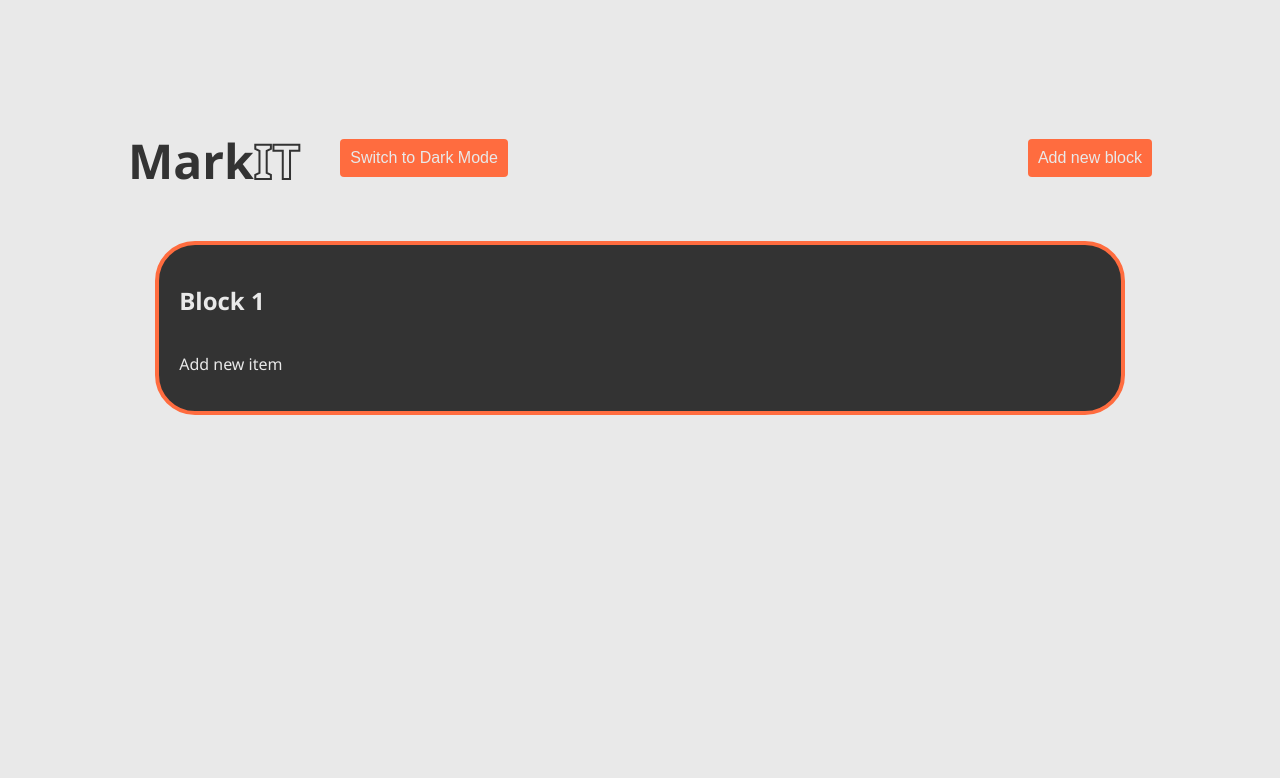
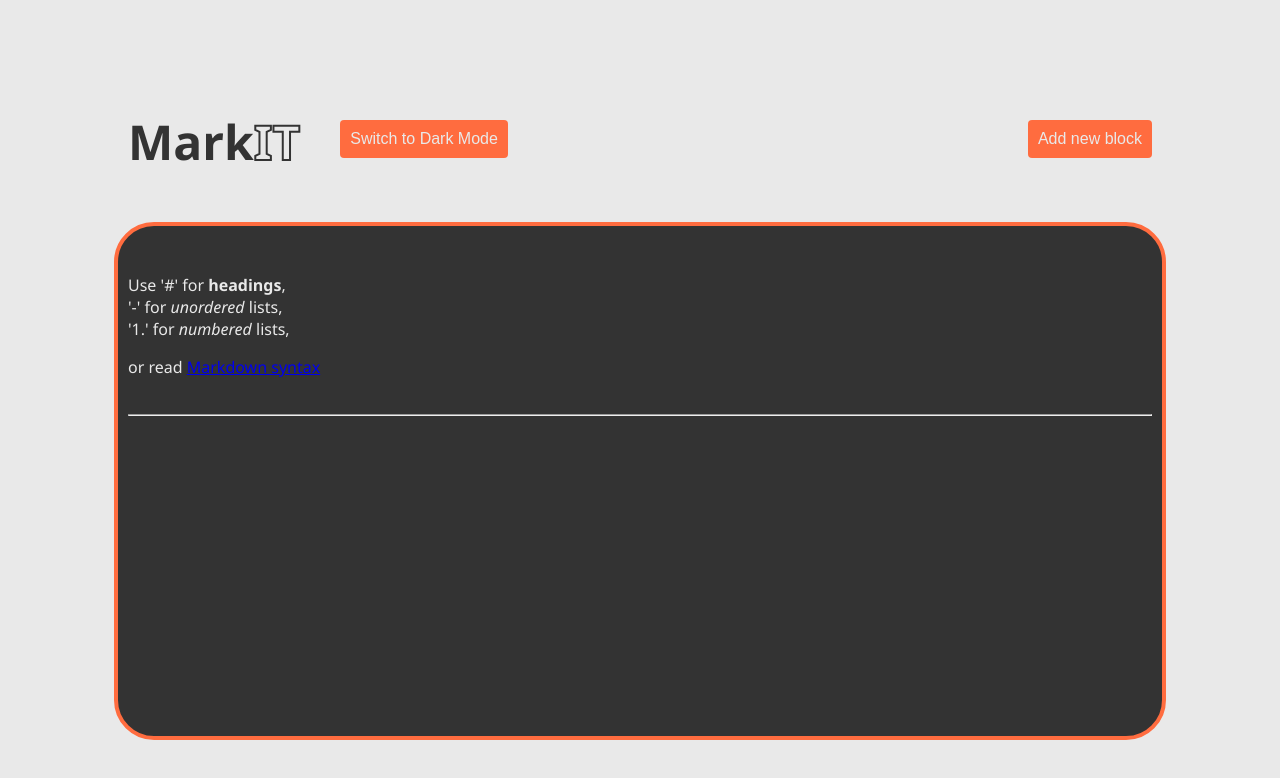
Before and after one commit to shin-102/markIT, a React (Vite) app: page / in a window 1280 px wide. Both pictures are taken after a click on the button "Add new block". Shown: the top 778 px of the page. Built offline with nearby package versions, Linux system fonts and the light colour scheme.

Commit message:
Implement Markdown syntax, UI changes

```diff
--- a/package.json
+++ b/package.json
@@ -11,7 +11,8 @@
   },
   "dependencies": {
     "react": "^18.3.1",
-    "react-dom": "^18.3.1"
+    "react-dom": "^18.3.1",
+    "react-markdown": "^10.0.0"
   },
   "devDependencies": {
     "@eslint/js": "^9.17.0",
--- a/src/App.tsx
+++ b/src/App.tsx
@@ -36,7 +36,7 @@ const App: React.FC = () => {
   const addBlock = () => {
     setBlocks((prevBlocks) => [
       ...prevBlocks,
-      { id: prevBlocks.length + 1, content: 'Add new item' },
+      { id: prevBlocks.length + 1, content: "Use '#' for **headings**,\n'-' for *unordered* lists,\n '1.' for *numbered* lists,\n\n or read [Markdown syntax](https://www.markdownguide.org/basic-syntax/)" },
     ]);
   };
 
--- a/src/components/markblock.tsx
+++ b/src/components/markblock.tsx
@@ -1,5 +1,6 @@
 import React, { useEffect, useState } from 'react';
 import '../index.css';
+import Markdown from 'react-markdown';
 
 type Props = {
   counter: number;
@@ -8,7 +9,7 @@ type Props = {
   onUpdate: (newContent: string) => void;
 };
 
-const Markblock: React.FC<Props> = ({ counter, content, onDelete, onUpdate }) => {
+const Markblock: React.FC<Props> = ({ content, onDelete, onUpdate }) => {
   const [editableContent, setEditableContent] = useState(content);
   const [editing, setEditing] = useState(false);
   const [tempContent, setTempContent] = useState(content);
@@ -35,6 +36,11 @@ const Markblock: React.FC<Props> = ({ counter, content, onDelete, onUpdate }) =>
     setEditing(false); // Exit editing mode
   };
 
+  const lineCount = tempContent.split("\n").length;
+
+  const renderMarkdown = (content: string) => {
+    return content.replace(/\n/g, '  \n'); // Markdown recognizes "  \n" as a line break
+  };
   return (
     <section className="block">
       <div className="block-buttons">
@@ -57,18 +63,18 @@ const Markblock: React.FC<Props> = ({ counter, content, onDelete, onUpdate }) =>
         </button>
       </div>
       <div className="block-content">
-        <h2>Block {counter}</h2>
         {editing ? (
           <textarea
             value={tempContent}
             onChange={(e) => setTempContent(e.target.value)}
-            rows={4}
+            rows={Math.max(4, lineCount)}
             title="block-edit_field"
           />
         ) : (
-          <p>{editableContent}</p>
+          <Markdown>{renderMarkdown(editableContent)}</Markdown>
         )}
       </div>
+      <hr />
     </section>
   );
 };
--- a/src/index.css
+++ b/src/index.css
@@ -73,7 +73,11 @@ button {
   flex-direction: column;
   align-items: center;
   gap: 20px;
+  padding: 20px 10px 10px 10px;
   overflow-y: auto;
+  border: 4px solid var(--color-accent);
+  border-radius: 40px;
+  background-color: var(--color-text);
 }
 
 .mark-block::-webkit-scrollbar {
@@ -83,18 +87,14 @@ button {
 .mark-block::-webkit-scrollbar-track {
   display: none;
 }
+
 .block {
-  width: 90%;
-  border: 4px solid var(--color-accent);
-  border-radius: 40px;
-  background-color: var(--color-text);
-  padding: 10px 20px;
+  width: 100%;
   position: relative;
 }
 
 .block-buttons {
   position: absolute;
-  top: 20px;
   right: 20px;
   display: flex;
   gap: 10px;
@@ -108,16 +108,15 @@ button {
   opacity: 1;
 }
 
-.mark-block h2, p {
+.mark-block {
   color: var(--color-background);
 }
 .block-content {
-  width: 100%;
-  padding: 10px 0;
-  display: flex;
-  flex-direction: column;
-  align-items: baseline;
+  padding: 12px 0px;
 }
 textarea {
-  width: 100%;
+  width: 80%;
+  border-radius: 4px;
 }
+
+/* ------------------- */
```
Also changed, not shown: 1 other file (tests, documents, lock files or other folders). Lines whose indentation alone changed are shown as unchanged.
